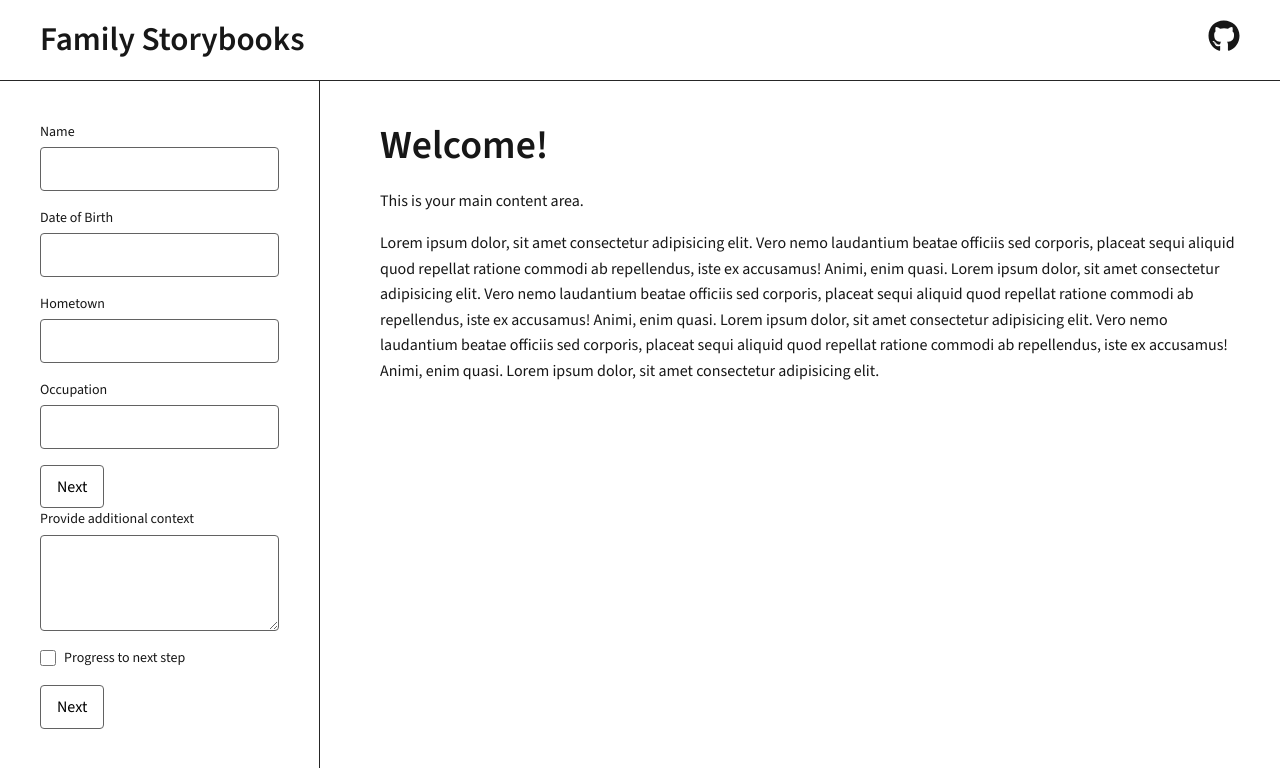
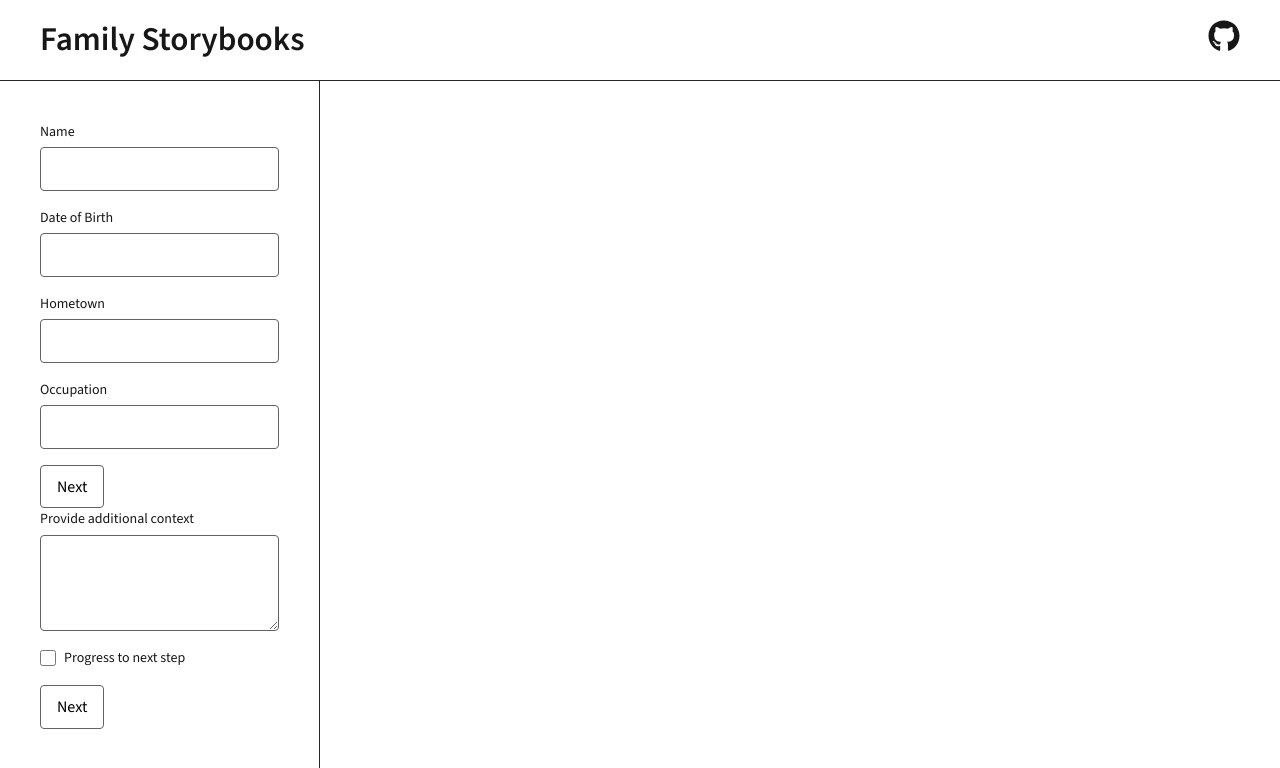
Before and after one commit to justono1/family-history-storybook, a Next.js app in the folder apps/web/: page / in a window 1280 px wide. Shown: the top 768 px of the page. Built offline with nearby package versions, Linux system fonts and the light colour scheme.

Commit message:
attempt to wire one step and resume up

```diff
--- a/apps/web/app/api/submit/[[...submitParams]]/route.ts
+++ b/apps/web/app/api/submit/[[...submitParams]]/route.ts
@@ -8,14 +8,14 @@ export async function POST(request: Request, { params }: { params: { submitParam
 
     if (submitParams[0] === "resume") {
       // Resume logic
-      const { runId, step, resumeData } = await request.json();
-      if (!runId || !step || !resumeData) {
+      const { runId, step, feedback, isSatisfied } = await request.json();
+      if (!runId || !step) {
         return NextResponse.json(
           { error: "Missing runId, step, or resumeData for resume." },
           { status: 400 }
         );
       }
-      const result = await workflow.resumeAsync({ runId, step, resumeData });
+      const result = await workflow.resumeAsync({ runId, step, resumeData: { feedback, isSatisfied } });
       return NextResponse.json({ result });
     } else {
       // Start logic (default)
--- a/apps/web/app/components/Input/Input.tsx
+++ b/apps/web/app/components/Input/Input.tsx
@@ -23,6 +23,11 @@ const Input = forwardRef<HTMLInputElement, InputProps>((props, ref) => {
     .filter(Boolean)
     .join(" ");
 
+  if (rest.type === "hidden") {
+    // For hidden input, render only the input element
+    return <input ref={ref} {...rest} />;
+  }
+
   return (
     <div className={styles.container}>
       {label && (
--- a/apps/web/app/page.tsx
+++ b/apps/web/app/page.tsx
@@ -6,6 +6,7 @@ import Input from "./components/Input/Input";
 import Button from "./components/Button/Button";
 import InputTextarea from "./components/InputTextarea/InputTextarea";
 import InputCheckbox from "./components/InputCheckbox/InputCheckbox";
+import { useEffect, useState } from "react";
 
 // Types for form steps
 type InitialData = {
@@ -15,11 +16,27 @@ type InitialData = {
   occupation: string;
 };
 type FeedbackData = {
+  runId: string;
+  stepId: string;
   feedback: string;
   isSatisfied: boolean;
 };
 
+const workFlowStepIds: string[] = [
+  "provide-more-context",
+  "generate-story-and-ask-for-feedback",
+  "provide-story-feedback",
+  "create-family-story",
+  "provide-story-feedback",
+];
+
 export default function Home() {
+  const [runId, setRunId] = useState<string>();
+  const [isGeneratingHistory, setIsGeneratingHistory] = useState<boolean>(false);
+  const [historyPreview, setHistoryPreview] = useState<string>();
+  const [storyPreview, setStoryPreview] = useState<string>();
+  const [isGeneratingStory, setIsGeneratingStory] = useState<boolean>(false);
+
   // Step 1 form
   const {
     register: register1,
@@ -28,15 +45,21 @@ export default function Home() {
   } = useForm<InitialData>();
   const onSubmitStep1: SubmitHandler<InitialData> = async (data) => {
     try {
-      // const res = await fetch("/api/submit", {
-      //   method: "POST",
-      //   headers: { "Content-Type": "application/json" },
-      //   body: JSON.stringify(data),
-      // });
-      // if (!res.ok) throw new Error(`Step 1 error ${res.status}`);
-      // console.log("Step1 success:", await res.json());
-      console.log(data);
+      setIsGeneratingHistory(true);
+      const res = await fetch("/api/submit", {
+        method: "POST",
+        headers: { "Content-Type": "application/json" },
+        body: JSON.stringify(data),
+      });
+      if (!res.ok) throw new Error(`Step 1 error ${res.status}`);
+      console.log("Step1 success:", await res.json());
+      const result = await res.json();
+      setRunId(result.runId);
+      setHistoryPreview(result.history);
+      setIsGeneratingHistory(false);
+      console.log(result);
     } catch (err) {
+      setIsGeneratingHistory(false);
       console.error(err);
     }
   };
@@ -45,19 +68,32 @@ export default function Home() {
   const {
     register: register2,
     handleSubmit: handleSubmit2,
+    setValue: setValue2,
     formState: { errors: errors2, isSubmitting: isSubmitting2 },
   } = useForm<FeedbackData>();
+
+  useEffect(() => {
+    if (!runId) return;
+    setValue2("runId", runId);
+    setValue2("stepId", workFlowStepIds[0]!);
+  }, [runId]);
+
   const onSubmitStep2: SubmitHandler<FeedbackData> = async (data) => {
     try {
-      // const res = await fetch("/api/step2", {
-      //   method: "POST",
-      //   headers: { "Content-Type": "application/json" },
-      //   body: JSON.stringify(data),
-      // });
-      // if (!res.ok) throw new Error(`Step 2 error ${res.status}`);
-      // console.log("Step2 success:", await res.json());
-      console.log(data);
+      setIsGeneratingStory(true);
+      const res = await fetch("/api/submit/resume", {
+        method: "POST",
+        headers: { "Content-Type": "application/json" },
+        body: JSON.stringify(data),
+      });
+      if (!res.ok) throw new Error(`Step 2 error ${res.status}`);
+      console.log("Step2 success:", await res.json());
+      const result = await res.json();
+      setStoryPreview(result.story);
+      setIsGeneratingStory(false);
+      console.log(result);
     } catch (err) {
+      setIsGeneratingStory(false);
       console.error(err);
     }
   };
@@ -108,6 +144,18 @@ export default function Home() {
           </form>
 
           <form onSubmit={handleSubmit2(onSubmitStep2)}>
+            <Input
+              label="Run Id"
+              type="hidden"
+              {...register2("runId", { required: "runId is required" })}
+              error={errors1.name?.message}
+            />
+            <Input
+              label="Step Id"
+              type="hidden"
+              {...register2("stepId", { required: "stepId is required" })}
+              error={errors1.name?.message}
+            />
             <InputTextarea
               label="Provide additional context"
               {...register2("feedback", {
@@ -118,10 +166,7 @@ export default function Home() {
             />
             <InputCheckbox
               label="Progress to next step"
-              {...register2("isSatisfied", { required: "Agreement required" })}
-              error={
-                errors2.isSatisfied ? "You must agree to continue" : undefined
-              }
+              {...register2("isSatisfied")}
             />
             <Button type="submit" loading={isSubmitting2}>
               Next
@@ -130,21 +175,16 @@ export default function Home() {
         </aside>
 
         {/* → Right content area */}
-        <section className={styles.content}>
-          <h1>Welcome!</h1>
-          <p>This is your main content area.</p>
-          Lorem ipsum dolor, sit amet consectetur adipisicing elit. Vero nemo
-          laudantium beatae officiis sed corporis, placeat sequi aliquid quod
-          repellat ratione commodi ab repellendus, iste ex accusamus! Animi,
-          enim quasi. Lorem ipsum dolor, sit amet consectetur adipisicing elit.
-          Vero nemo laudantium beatae officiis sed corporis, placeat sequi
-          aliquid quod repellat ratione commodi ab repellendus, iste ex
-          accusamus! Animi, enim quasi. Lorem ipsum dolor, sit amet consectetur
-          adipisicing elit. Vero nemo laudantium beatae officiis sed corporis,
-          placeat sequi aliquid quod repellat ratione commodi ab repellendus,
-          iste ex accusamus! Animi, enim quasi. Lorem ipsum dolor, sit amet
-          consectetur adipisicing elit.
-        </section>
+        {historyPreview && (
+          <section className={styles.content}>{historyPreview}</section>
+        )}
+        {storyPreview && (
+          <>
+            <hr />
+            <section className={styles.content}>{storyPreview}</section>
+          </>
+        )}
+        {isGeneratingHistory || isGeneratingStory && <p>Generating preview...</p>}
       </main>
     </div>
   );
```
